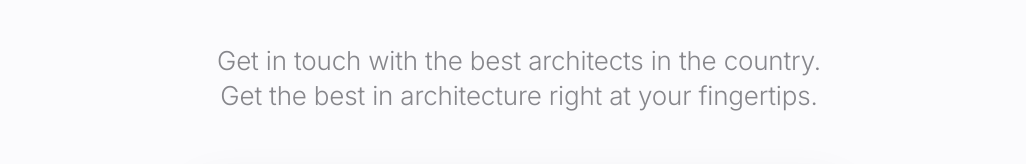
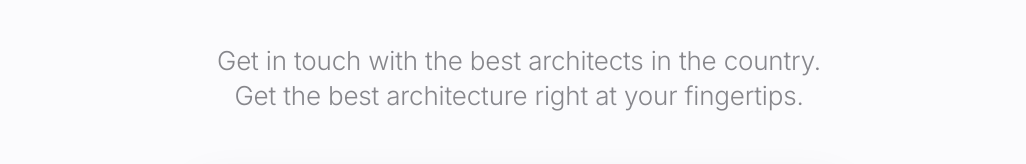
Before and after one commit to alicehocane/architect, a React (Vite) app: page /HomePage in a window 1280 px wide. Shown: the part 318-482 px from the top of the page, without its empty margins (121-1147 px from the left). Built offline with nearby package versions, Linux system fonts and the light colour scheme.

Commit message:
update homepage subtitle

```diff
--- a/pages/HomePage.tsx
+++ b/pages/HomePage.tsx
@@ -69,7 +69,7 @@ const HomePage: React.FC<HomePageProps> = ({ onCityClick, onArchitectClick }) =>
             <span className="bg-clip-text text-transparent bg-gradient-to-r from-[#0066cc] to-[#5e5ce6]">future of Pakistan.</span>
           </h1>
           <p className="text-[20px] sm:text-[26px] text-[#86868b] font-light leading-snug mb-14 max-w-[620px] mx-auto">
-            Get in touch with the best architects in the country. Get the best in architecture right at your fingertips.
+            Get in touch with the best architects in the country. Get the best architecture right at your fingertips.
           </p>
 
           <div className="relative max-w-[660px] mx-auto group">
```
